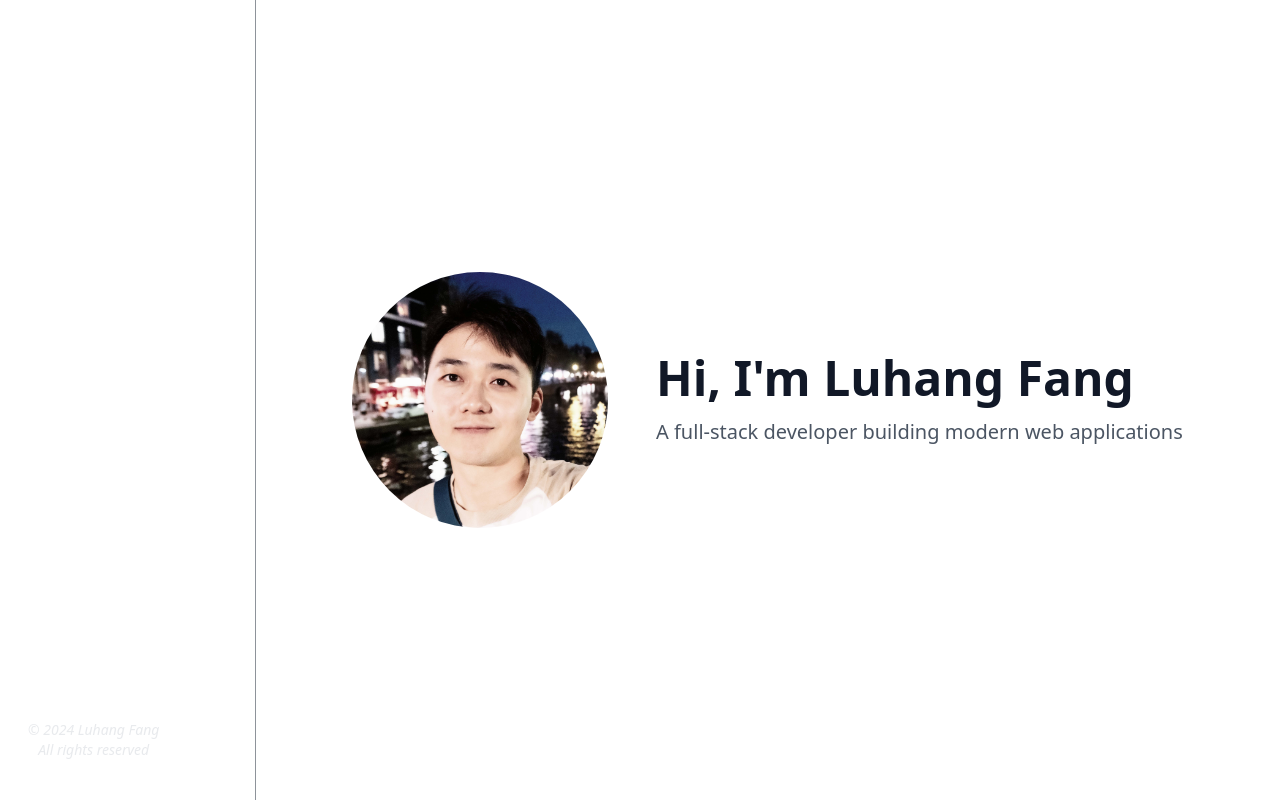
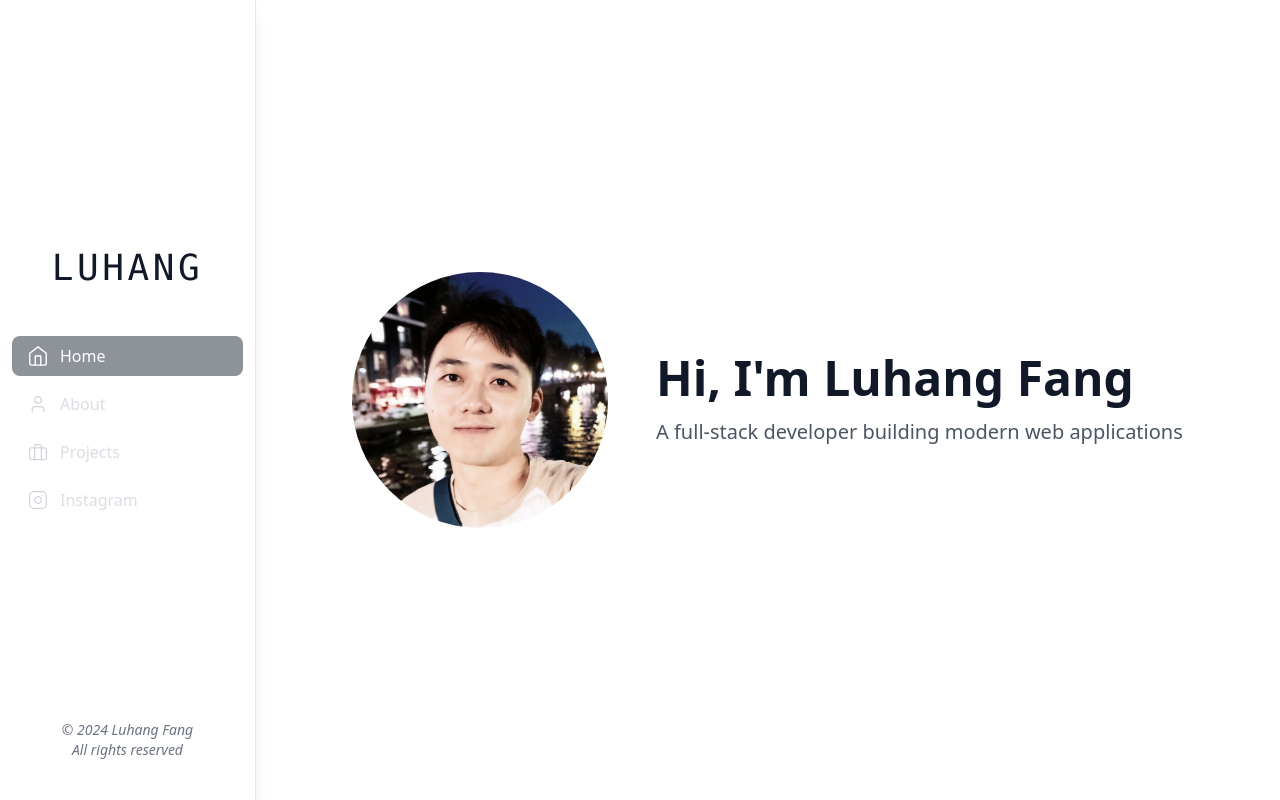
Before and after one commit to Oreo7985/Frontend-Homepage, a React (Vite) app: page / in a window 1280 px wide. Built offline with nearby package versions, Linux system fonts and the light colour scheme.

Commit message:
light mode debugged

```diff
--- a/src/components/layout/Navbar.jsx
+++ b/src/components/layout/Navbar.jsx
@@ -1,16 +1,31 @@
-// Navbar.jsx
 import {HomeIcon, UserIcon, Briefcase, InstagramIcon, SunIcon, Menu, X} from 'lucide-react';
-import {Link} from 'react-router-dom';
+import {Link, useLocation} from 'react-router-dom';
 
 function NavItem({to, icon: Icon, children}) {
+    const location = useLocation();
+    const isActive = location.pathname === to;
+
     return (
         <Link
             to={to}
-            className="text-white h-10 flex items-center gap-3 transition-colors hover:text-gray-300 px-3 rounded-lg hover:bg-gray-800/50"
+            className={`
+                h-10 flex items-center gap-3 px-4
+                transition-all duration-200
+                rounded-lg
+                ${isActive
+                    ? 'text-white bg-gray-800/50'
+                    : 'text-gray-300 hover:text-white hover:bg-gray-800/30'}
+            `}
         >
-            <Icon className="w-5 h-5" strokeWidth={1.5}/>
+            <Icon
+                className={`w-5 h-5 transition-transform ${isActive ? 'scale-110' : ''}`}
+                strokeWidth={1.5}
+            />
             {children && (
-              <span className="text-base leading-none">
+              <span className={`
+                text-base leading-none transition-opacity
+                ${isActive ? 'opacity-100' : 'opacity-80'}
+              `}>
                 {children}
               </span>
             )}
@@ -19,22 +34,30 @@ function NavItem({to, icon: Icon, children}) {
 }
 
 export default function Navbar({ className, isOpen, onToggle }) {
+    const location = useLocation();
+
     return (
         <>
-            {/* Mobile Menu Button */}
+            {/* Mobile Menu Button - 亮色/暗色模式适配 */}
             <button
                 onClick={onToggle}
-                className="xl:hidden fixed top-4 left-4 z-50 text-white p-2 rounded-lg bg-gray-800/50 backdrop-blur-sm"
+                className="xl:hidden fixed top-4 left-4 z-50 p-2
+                         bg-white dark:bg-gray-800/50
+                         text-gray-800 dark:text-white
+                         rounded-lg backdrop-blur-sm
+                         hover:bg-gray-100 dark:hover:bg-gray-700/50
+                         transition-colors"
                 aria-label="Toggle menu"
             >
                 {isOpen ? <X size={24}/> : <Menu size={24}/>}
             </button>
 
+            {/* 导航栏 */}
             <nav className={`
                 ${className}
-                dark:bg-black/95
+                bg-white/80 dark:bg-black/95
                 backdrop-blur-sm
-                transition-transform duration-300 ease-in-out
+                transition-all duration-300
                 xl:translate-x-0
                 ${isOpen ? 'translate-x-0' : '-translate-x-full'}
                 fixed
@@ -42,42 +65,57 @@ export default function Navbar({ className, isOpen, onToggle }) {
                 left-0
                 z-40
                 h-screen
-                border-r border-gray-800/50
+                border-r border-gray-200 dark:border-gray-800/50
+                shadow-lg
             `}>
                 <div className="h-full flex flex-col">
                     <div className="flex-1"/>
 
                     <div className="flex flex-col items-center gap-12">
                         {/* Logo Section */}
-                        <div className="px-3">
-                            <a href="" className="text-2xl sm:text-3xl md:text-4xl font-mono tracking-widest text-white hover:text-gray-300 transition-colors">
+                        <div className="px-3 relative">
+                            <Link
+                                to="/"
+                                className="text-2xl sm:text-3xl md:text-4xl
+                                         font-mono tracking-widest
+                                         text-gray-900 dark:text-white
+                                         hover:text-gray-600 dark:hover:text-gray-300
+                                         transition-colors"
+                            >
                                 LUHANG
-                            </a>
+                            </Link>
                         </div>
 
                         {/* Navigation Links */}
-                        <div className="flex flex-col gap-1">
+                        <div className="flex flex-col gap-2 w-full px-3">
                             <NavItem to="/" icon={HomeIcon}>Home</NavItem>
                             <NavItem to="/about" icon={UserIcon}>About</NavItem>
                             <NavItem to="/projects" icon={Briefcase}>Projects</NavItem>
                             <NavItem to="/instagram" icon={InstagramIcon}>Instagram</NavItem>
                         </div>
-
-                        {/* Theme Toggle */}
                     </div>
 
+                    {/* Footer */}
                     <div className="flex-1 flex items-end p-4">
-                        <div className='px-3 py-6 text-center'>
-                            <p className="text-sm text-gray-300/50 italic">
+                        <div className='px-3 py-6 text-center w-full'>
+                            <p className="text-sm text-gray-500 dark:text-gray-400 italic">
                                 &copy; {new Date().getFullYear()} Luhang Fang
                             </p>
-                            <p className='text-sm text-gray-300/50 italic'>
+                            <p className='text-sm text-gray-500 dark:text-gray-400 italic'>
                                 All rights reserved
                             </p>
                         </div>
                     </div>
                 </div>
             </nav>
+
+            {/* 移动端遮罩层 */}
+            {isOpen && (
+                <div
+                    className="fixed inset-0 bg-black/20 dark:bg-black/50 xl:hidden z-30 backdrop-blur-sm"
+                    onClick={onToggle}
+                />
+            )}
         </>
     )
 }
--- a/src/pages/Instagram.jsx
+++ b/src/pages/Instagram.jsx
@@ -104,7 +104,6 @@ export default function Instagram() {
     return (
         <div className="flex-1 dark:bg-gray-950">
             <div className="min-h-screen flex items-center">
-                {/* 移动端添加顶部内边距 */}
                 <div className={`container mx-auto px-4 ${isMobile ? 'pt-20' : 'py-8'}`}>
                     <div className="relative max-w-[1400px] mx-auto px-16 md:px-20">
                         {/* 桌面端和平板端的导航按钮 */}
@@ -114,8 +113,12 @@ export default function Instagram() {
                                     <button
                                         onClick={goToPrevPage}
                                         className="absolute -left-4 top-1/2 -translate-y-1/2
-                                                 p-3 rounded-full bg-gray-800/50 backdrop-blur-sm
-                                                 text-white hover:bg-gray-700 transition-colors
+                                                 p-3 rounded-full
+                                                 bg-gray-200 dark:bg-gray-800/50
+                                                 text-gray-700 dark:text-white
+                                                 hover:bg-gray-300 dark:hover:bg-gray-700
+                                                 transition-colors backdrop-blur-sm
+                                                 shadow-lg
                                                  hidden md:flex items-center justify-center z-10"
                                         aria-label="Previous page"
                                     >
@@ -126,8 +129,12 @@ export default function Instagram() {
                                     <button
                                         onClick={goToNextPage}
                                         className="absolute -right-4 top-1/2 -translate-y-1/2
-                                                 p-3 rounded-full bg-gray-800/50 backdrop-blur-sm
-                                                 text-white hover:bg-gray-700 transition-colors
+                                                 p-3 rounded-full
+                                                 bg-gray-200 dark:bg-gray-800/50
+                                                 text-gray-700 dark:text-white
+                                                 hover:bg-gray-300 dark:hover:bg-gray-700
+                                                 transition-colors backdrop-blur-sm
+                                                 shadow-lg
                                                  hidden md:flex items-center justify-center z-10"
                                         aria-label="Next page"
                                     >
@@ -140,24 +147,7 @@ export default function Instagram() {
                         {/* 图片网格 */}
                         <AnimatePresence mode="wait" initial={false}>
                             <motion.div
-                                key={currentPage}
-                                initial={{
-                                    x: slideDirection * 1000,
-                                    opacity: 0
-                                }}
-                                animate={{
-                                    x: 0,
-                                    opacity: 1
-                                }}
-                                exit={{
-                                    x: slideDirection * -1000,
-                                    opacity: 0
-                                }}
-                                transition={{
-                                    type: "spring",
-                                    stiffness: 260,
-                                    damping: 20
-                                }}
+                                // ... 动画属性保持不变 ...
                                 className={`grid gap-6 md:gap-8 lg:gap-10
                                     ${isMobile ? 'grid-cols-1' :
                                       isTablet ? 'grid-cols-2' :
@@ -213,19 +203,29 @@ export default function Instagram() {
                                 {currentPage > 1 && (
                                     <button
                                         onClick={goToPrevPage}
-                                        className="p-3 rounded-full bg-gray-800/50 backdrop-blur-sm text-white hover:bg-gray-700 transition-colors"
+                                        className="p-3 rounded-full
+                                                 bg-gray-200 dark:bg-gray-800/50
+                                                 text-gray-700 dark:text-white
+                                                 hover:bg-gray-300 dark:hover:bg-gray-700
+                                                 transition-colors backdrop-blur-sm
+                                                 shadow-lg"
                                         aria-label="Previous page"
                                     >
                                         <ChevronLeft className="w-6 h-6" />
                                     </button>
                                 )}
-                                <span className="flex items-center text-white">
+                                <span className="flex items-center text-gray-700 dark:text-white">
                                     {currentPage} / {totalPages}
                                 </span>
                                 {currentPage < totalPages && (
                                     <button
                                         onClick={goToNextPage}
-                                        className="p-3 rounded-full bg-gray-800/50 backdrop-blur-sm text-white hover:bg-gray-700 transition-colors"
+                                        className="p-3 rounded-full
+                                                 bg-gray-200 dark:bg-gray-800/50
+                                                 text-gray-700 dark:text-white
+                                                 hover:bg-gray-300 dark:hover:bg-gray-700
+                                                 transition-colors backdrop-blur-sm
+                                                 shadow-lg"
                                         aria-label="Next page"
                                     >
                                         <ChevronRight className="w-6 h-6" />
```
